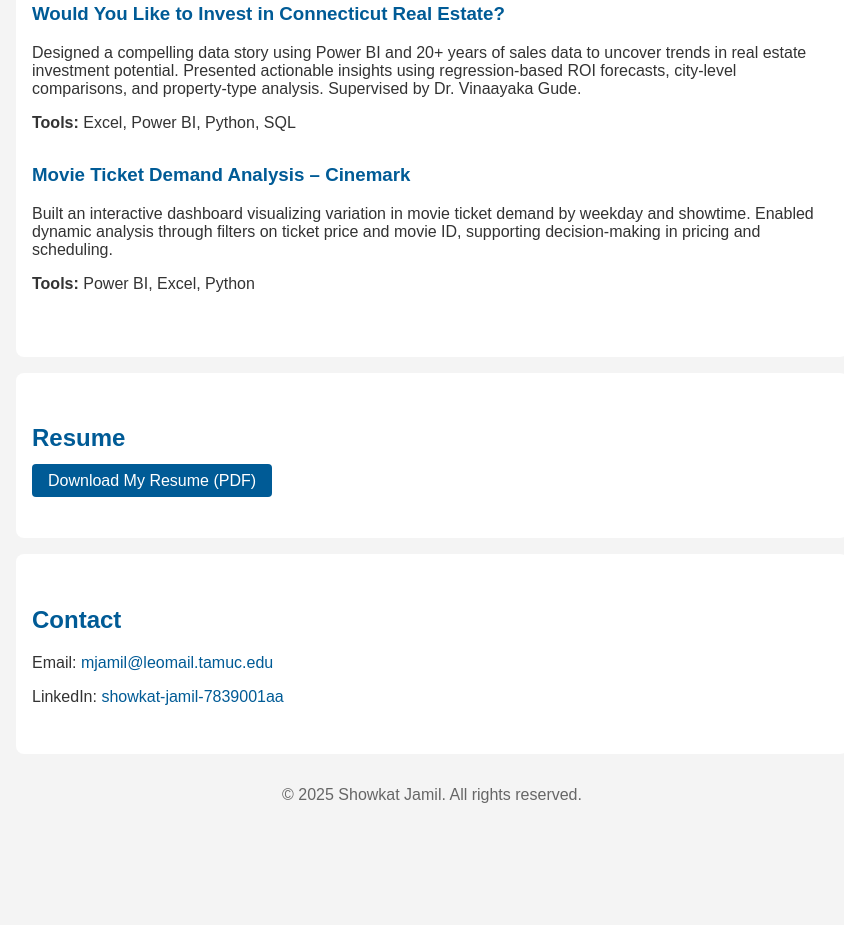
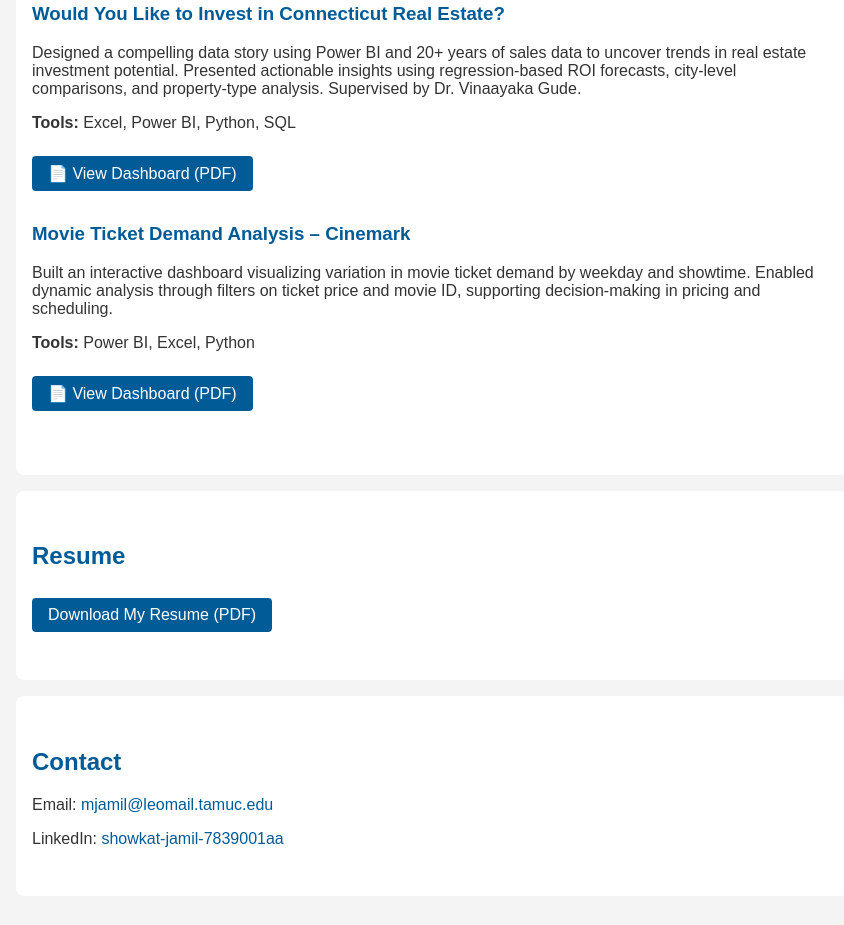
Before and after one commit to Showkat-Portfolio/Showkat-Portfolio-Site, a plain HTML site: page index.html in a window 1280 px wide. Shown: the part 1013-1938 px from the top of the page, without its empty margins (208-1052 px from the left). Before the commit the page ends 1849 px from the top, so only its background shows below. Drawn offline with Linux system fonts and the light colour scheme.

Commit message:
Add files via upload

```diff
--- a/index.html
+++ b/index.html
@@ -59,6 +59,8 @@
       padding: 0.5rem 1rem;
       border-radius: 4px;
       text-decoration: none;
+      display: inline-block;
+      margin-top: 0.5rem;
     }
     footer {
       text-align: center;
@@ -98,12 +100,14 @@
       <h3>Would You Like to Invest in Connecticut Real Estate?</h3>
       <p>Designed a compelling data story using Power BI and 20+ years of sales data to uncover trends in real estate investment potential. Presented actionable insights using regression-based ROI forecasts, city-level comparisons, and property-type analysis. Supervised by Dr. Vinaayaka Gude.</p>
       <p><strong>Tools:</strong> Excel, Power BI, Python, SQL</p>
+      <p><a class="button" href="Connecticut.pdf" target="_blank">📄 View Dashboard (PDF)</a></p>
     </div>
 
     <div class="project">
       <h3>Movie Ticket Demand Analysis – Cinemark</h3>
       <p>Built an interactive dashboard visualizing variation in movie ticket demand by weekday and showtime. Enabled dynamic analysis through filters on ticket price and movie ID, supporting decision-making in pricing and scheduling.</p>
       <p><strong>Tools:</strong> Power BI, Excel, Python</p>
+      <p><a class="button" href="Movie_Tickets.pdf" target="_blank">📄 View Dashboard (PDF)</a></p>
     </div>
   </section>
 
```
Also changed, not shown: 2 other files.
